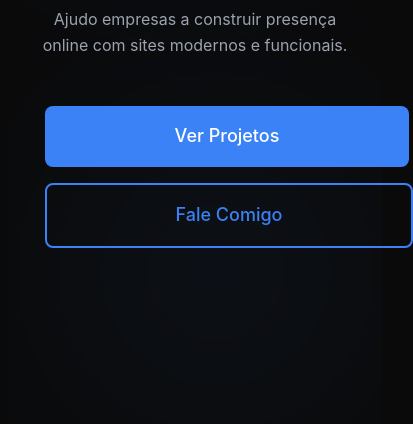
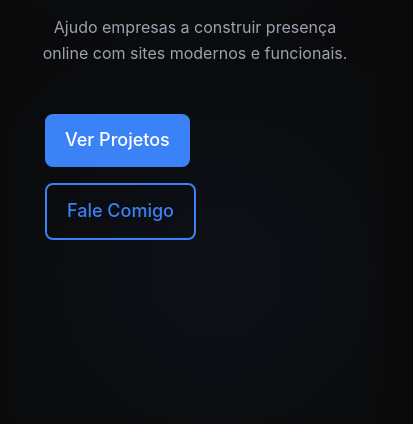
Before and after one commit to Dferreiraz/portfolio, a plain HTML site: page index.html in a window 390 px wide. Shown: the part 420-844 px from the top of the page, 413 px wide, since content can reach past the window. Drawn offline with Linux system fonts and the light colour scheme.

Commit message:
style: fix hero buttons alignment on mobile

```diff
--- a/src/styles/styles.css
+++ b/src/styles/styles.css
@@ -111,6 +111,7 @@ body {
   z-index: 10;
   max-width: 64rem;
   text-align: center;
+  margin: 0 auto;
 }
 
 .hero-title {
@@ -140,6 +141,11 @@ body {
   flex-wrap: wrap;
   gap: 1rem;
   justify-content: center;
+}
+
+.hero-buttons a {
+  width: fit-content;
+  padding: 12px 20px;
 }
 
 .scroll-indicator {
```
